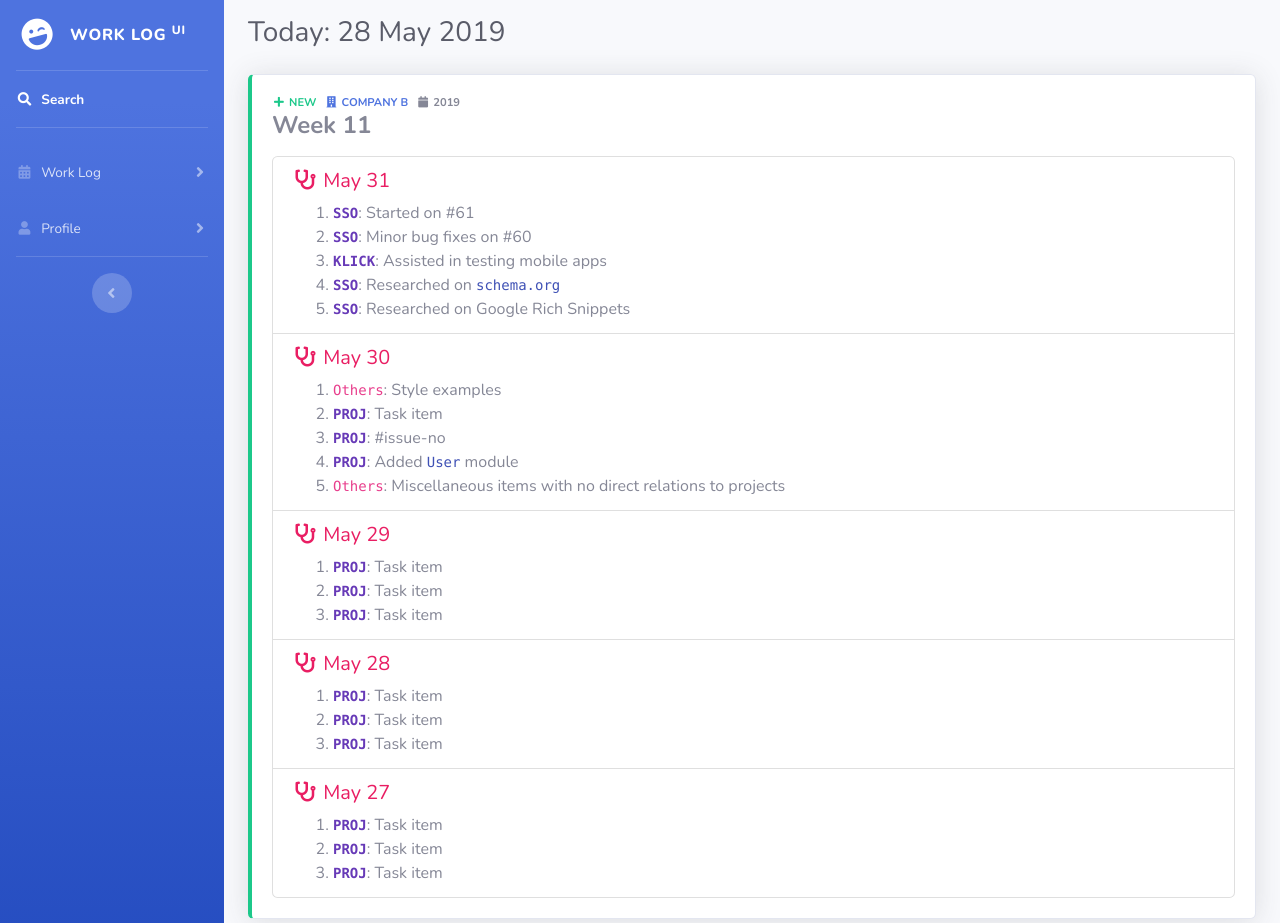
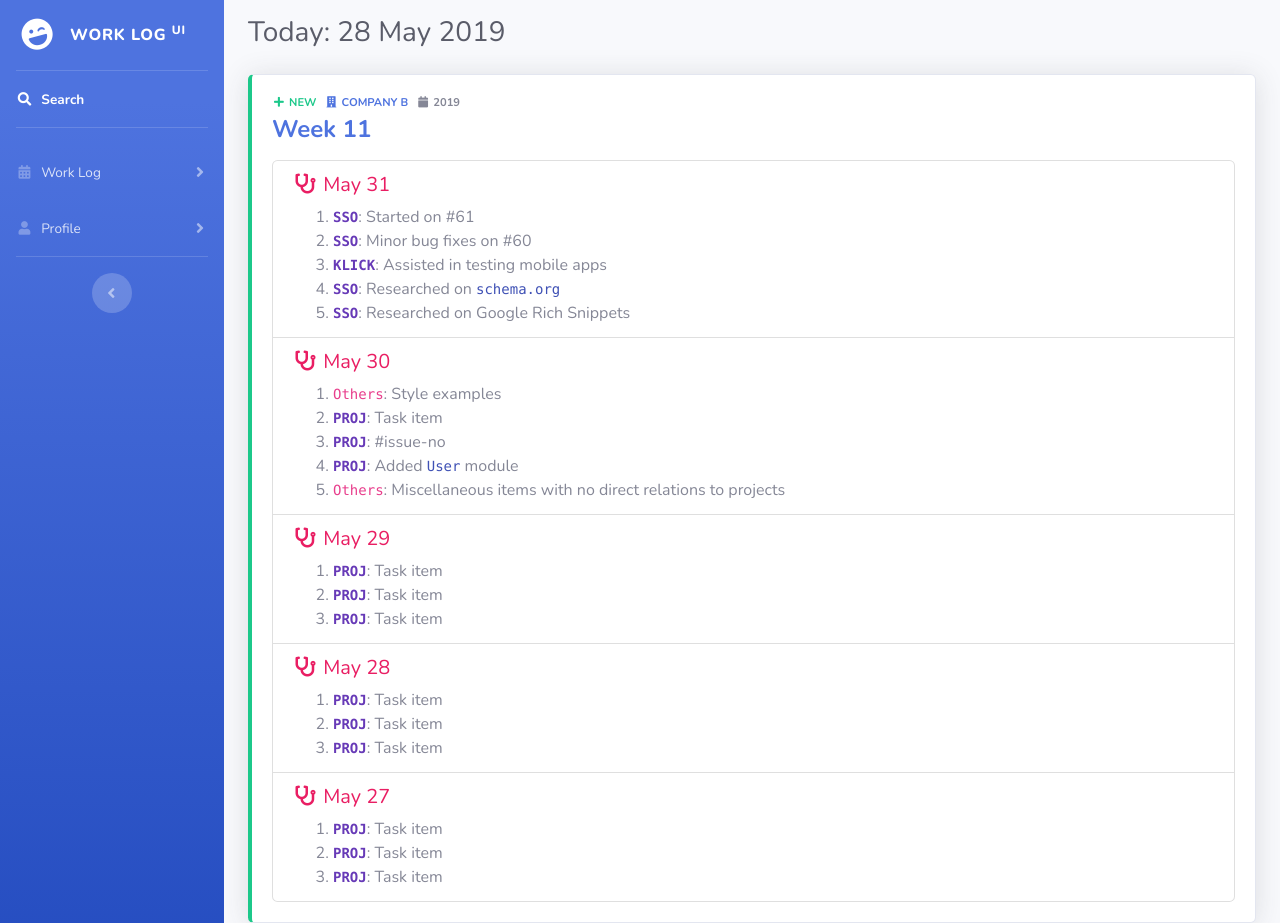
Before and after one commit to davinaleong/proj-worklog-template, a website with bundled scripts: page existing-log.html in a window 1280 px wide. Shown: the top 923 px of the page. Built offline with nearby package versions, Linux system fonts and the light colour scheme.

Commit message:
Minor edits to whitespace

```diff
--- a/existing-log.html
+++ b/existing-log.html
@@ -123,9 +123,9 @@
             <!-- Work Log Card -->
             <div class="col-12">
 
-              <div class="card border-left-success shadow mb-4 worklog-card">
+              <div class="card border-left-success shadow mb-4 clickable worklog-card-edit">
                 <div class="card-body">
-                  <div class="d-flex align-items-center">
+                  <div class="d-flex align-items-center mb-1">
                     <div class="text-xs font-weight-bold text-success text-uppercase mr-1">
                       <i class="fas fa-fw fa-plus"></i> NEW
                     </div>
@@ -137,7 +137,9 @@
                     </div>
                   </div>
 
-                  <h4 class="m-0 font-weight-bold text-secondary pb-3">Week 11</h4>
+                  <h4 class="m-0 font-weight-bold pb-3">
+                    <a href="existing-log-edit.html">Week 11</a>
+                  </h4>
 
                   <!-- Day-Task list-group -->
                   <ul class="list-group">
```
Also changed, not shown: index.html (+3 -1 lines).
